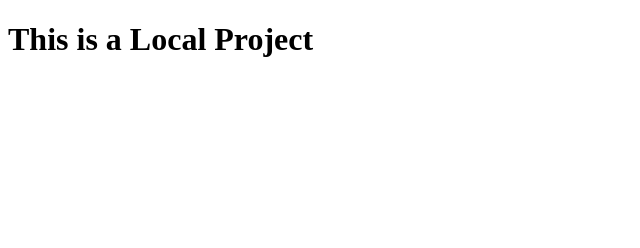
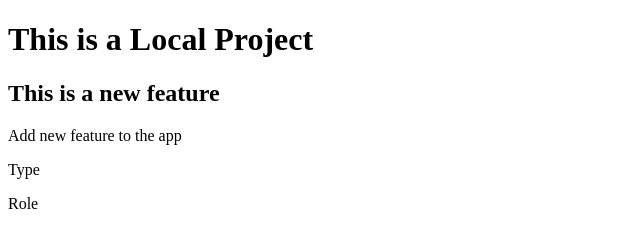
Before and after one commit to amit0-git/Local-Project, a plain HTML site: page index.html in a window 1280 px wide. Shown: the whole page, without its empty margins (0-640 px from the left). Drawn offline with Linux system fonts and the light colour scheme.

Commit message:
Add new feature

```diff
--- a/index.html
+++ b/index.html
@@ -7,5 +7,10 @@
 </head>
 <body>
     <h1>This is a Local Project</h1>
+    <h2>This is a new feature</h2>
+    <div>Add new feature to the app
+        <p>Type</p>
+        <P>Role</P>
+    </div>
 </body>
 </html>
```
